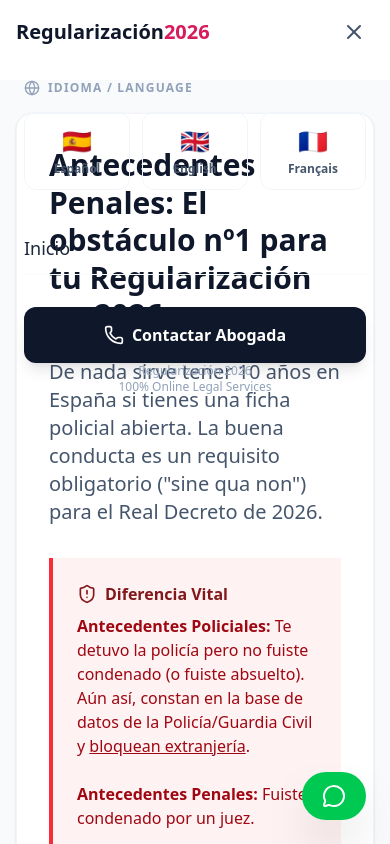
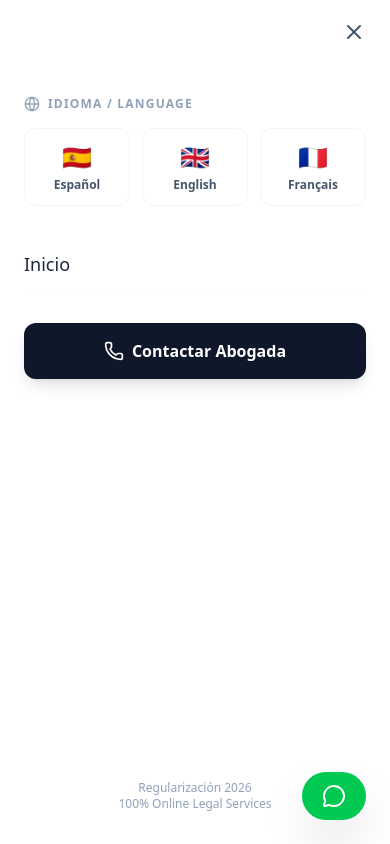
Before and after one commit to gomezgutierrez/regularizacion, a Next.js app: page /blog/antecedentes-penales in a window 390 px wide. Both pictures are taken after a click on the button "Toggle menu". Shown: the top 844 px of the page. Built offline with nearby package versions, Linux system fonts and the light colour scheme.

Commit message:
fix: mobile menu background opacity and z-index

```diff
--- a/components/site-header.tsx
+++ b/components/site-header.tsx
@@ -52,7 +52,7 @@ export function SiteHeader() {
 
                 {/* --- MOBILE TOGGLE --- */}
                 <button
-                    className="md:hidden z-50 p-2 text-slate-600 hover:text-slate-900"
+                    className="md:hidden z-[100] p-2 text-slate-600 hover:text-slate-900"
                     onClick={toggleMenu}
                     aria-label="Toggle menu"
                 >
@@ -61,7 +61,7 @@ export function SiteHeader() {
 
                 {/* --- MOBILE OVERLAY --- */}
                 {isMenuOpen && (
-                    <div className="fixed inset-0 bg-white z-40 flex flex-col pt-20 px-6 md:hidden animate-in fade-in slide-in-from-top-5 duration-200">
+                    <div className="fixed inset-0 bg-white z-[90] flex flex-col pt-24 px-6 md:hidden animate-in fade-in slide-in-from-top-5 duration-200 h-screen overflow-y-auto">
                         {/* Mobile Languages */}
                         <div className="mb-8">
                             <h3 className="text-xs font-bold text-slate-400 uppercase tracking-widest mb-4 flex items-center">
```
